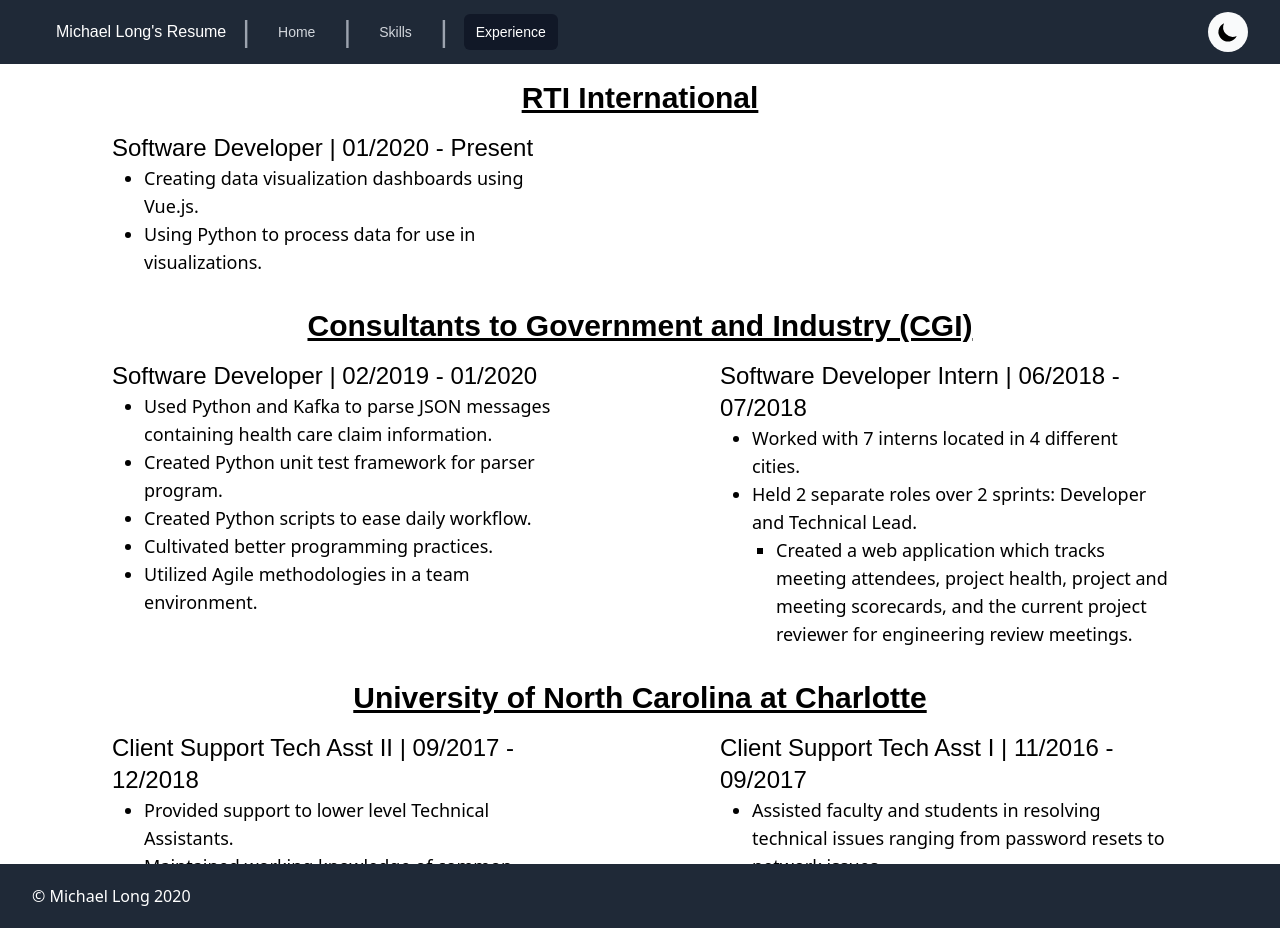
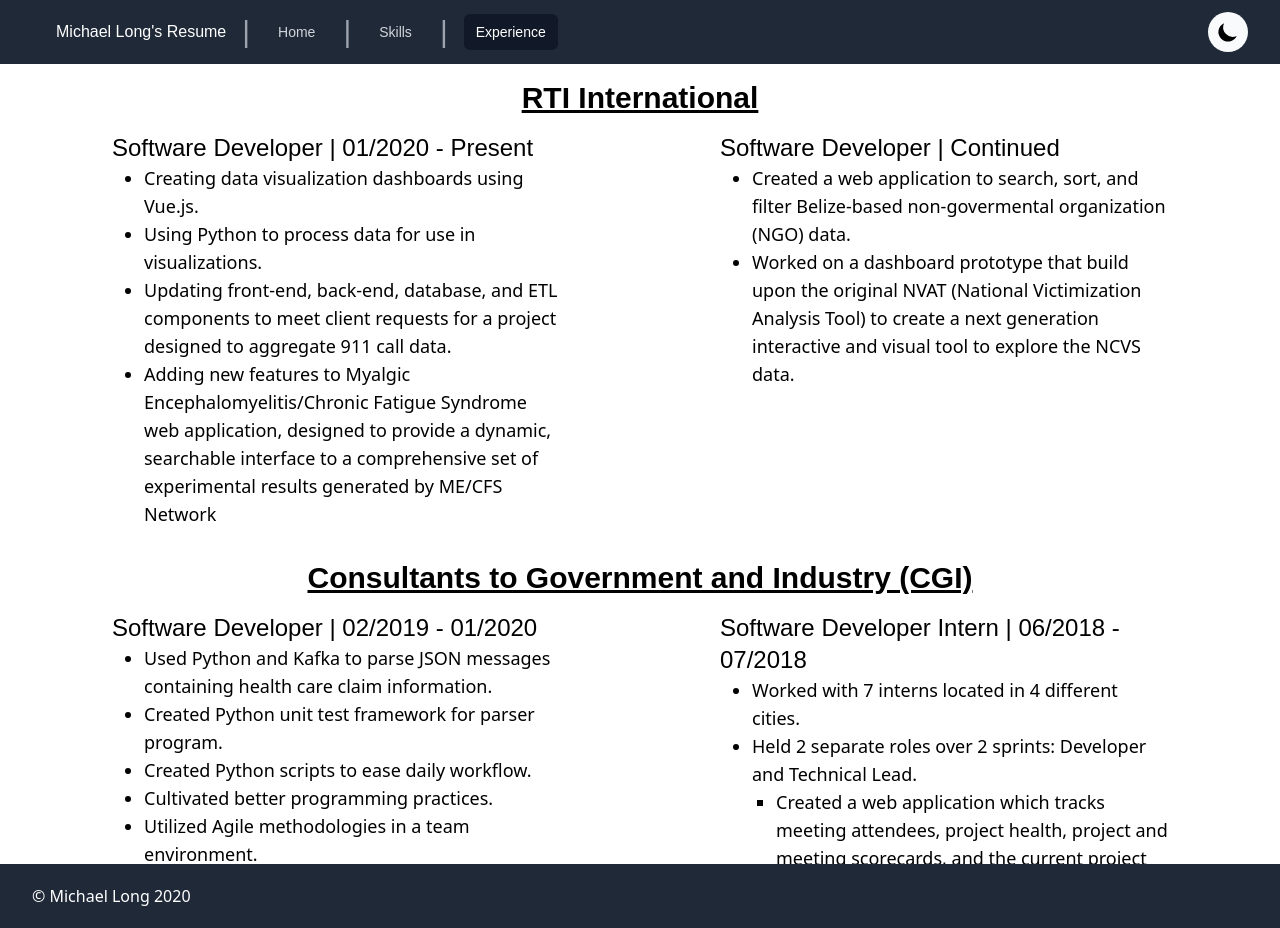
Before and after one commit to michael-long88/resume-vue-tailwind, a Vue app: page /experience in a window 1280 px wide. Built offline with nearby package versions, Linux system fonts and the light colour scheme.

Commit message:
Update experience page

```diff
--- a/src/views/Experience.vue
+++ b/src/views/Experience.vue
@@ -26,7 +26,17 @@
             timeline: '01/2020 - Present',
             responsibilities: [
               'Creating data visualization dashboards using Vue.js.',
-              'Using Python to process data for use in visualizations.'
+              'Using Python to process data for use in visualizations.',
+              'Updating front-end, back-end, database, and ETL components to meet client requests for a project designed to aggregate 911 call data.',
+              'Adding new features to Myalgic Encephalomyelitis/Chronic Fatigue Syndrome web application, designed to  provide a dynamic, searchable interface to a comprehensive set of experimental results generated by ME/CFS Network'
+            ]
+          },
+          {
+            position: 'Software Developer',
+            timeline: 'Continued',
+            responsibilities: [
+              'Created a web application to search, sort, and filter Belize-based non-govermental organization (NGO) data.',
+              'Worked on a dashboard prototype that build upon the original NVAT (National Victimization Analysis Tool) to create a next generation interactive and visual tool to explore the NCVS data.'
             ]
           }
         ],
```
